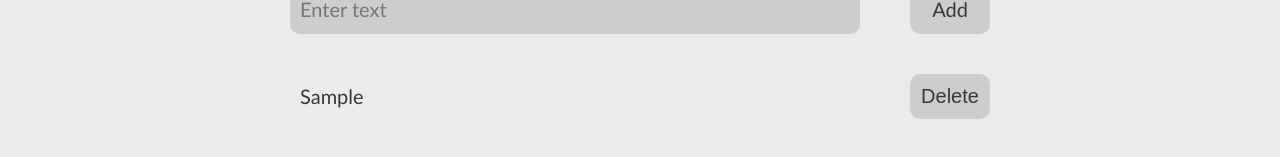
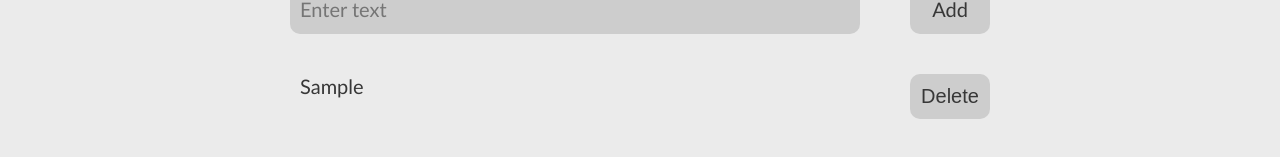
Before and after one commit to SharyginD/Todo, a React (Create React App) app: page / in a window 1280 px wide. Both pictures are taken after typing "Sample" into the empty fields and a click on the button "Add". Shown: the part 205-362 px from the top of the page. Built offline with nearby package versions, Linux system fonts and the light colour scheme.

Commit message:
add scroll for todo list

```diff
--- a/src/components/todo/Todo.css
+++ b/src/components/todo/Todo.css
@@ -2,10 +2,28 @@
     display: flex;
     flex-direction: column;
     align-items: center;
+    height: 500px;
     max-width: 800px;
     min-width: 700px;
     margin: 50px auto;
+    overflow-y: auto;
 }
+
+.todo-container::-webkit-scrollbar {
+    width: 15px;
+}
+
+.todo-container::-webkit-scrollbar-track {
+    background-color: #CDCDCD;
+    border-radius: 10px;
+}
+
+.todo-container::-webkit-scrollbar-thumb {
+    background-color: #373737;
+    border-radius: 10px;
+    border: 3px solid #CDCDCD;
+}
+
 
 .todo-container h1 {
     margin-bottom: 30px;
--- a/src/components/todo/todo-element/TodoElement.css
+++ b/src/components/todo/todo-element/TodoElement.css
@@ -8,11 +8,11 @@
 
 .todo-note p {
     width: 570px;
-    height: 45px;
+    min-height: 45px;
     font-size: 20px;
     color: #373737;
     overflow-wrap: break-word;
-    padding: 10px;
+    padding: 0 10px;
 }
 
 .todo-note button {
```
